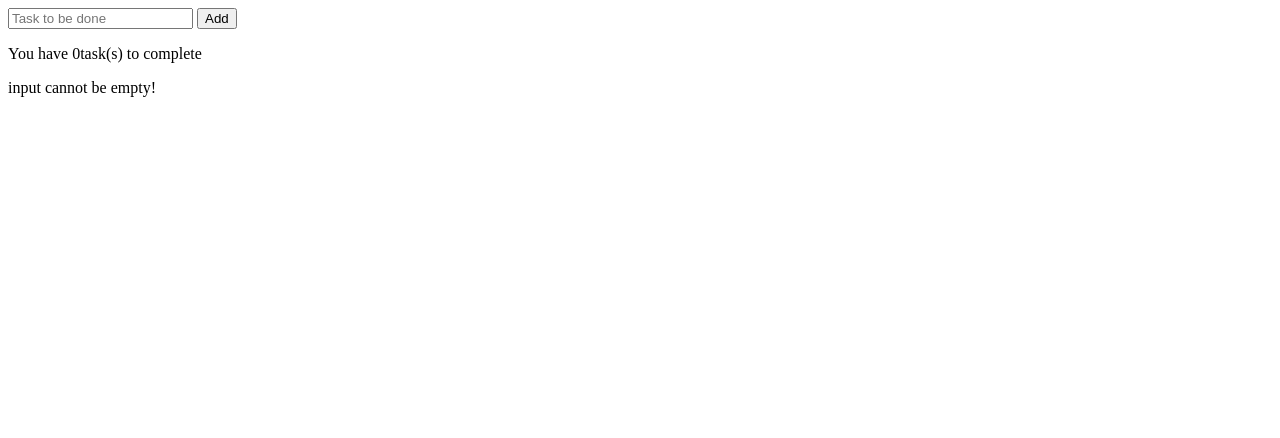
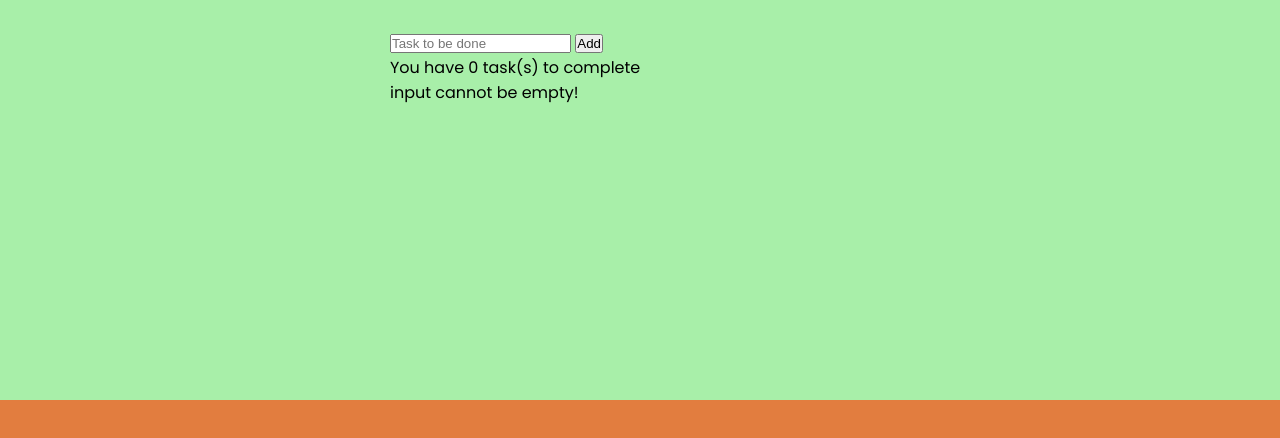
Before and after one commit to Philiposunlola/TO-DO-List, a plain HTML site: page index.html in a window 1280 px wide. Drawn offline with Linux system fonts and the light colour scheme.

Commit message:
to-do list

```diff
--- a/style.css
+++ b/style.css
@@ -0,0 +1,20 @@
+*{
+    padding: 0;
+    margin: 0;
+    box-sizing: border-box;
+}
+
+body{
+    height: 100vh;
+    background: linear-gradient(  #a8efa9 50%,  #e27d3f 50%);
+}
+
+.app{
+    font-family: "Poppins", sans-serif;
+    width: min(95vw, 31.25em);
+    position: absolute;
+    margin: auto;
+    left: 0%;
+    right: 0%;
+    top: 1.875em;
+}
```
Also changed, not shown: index.html (+1 -1 lines).
